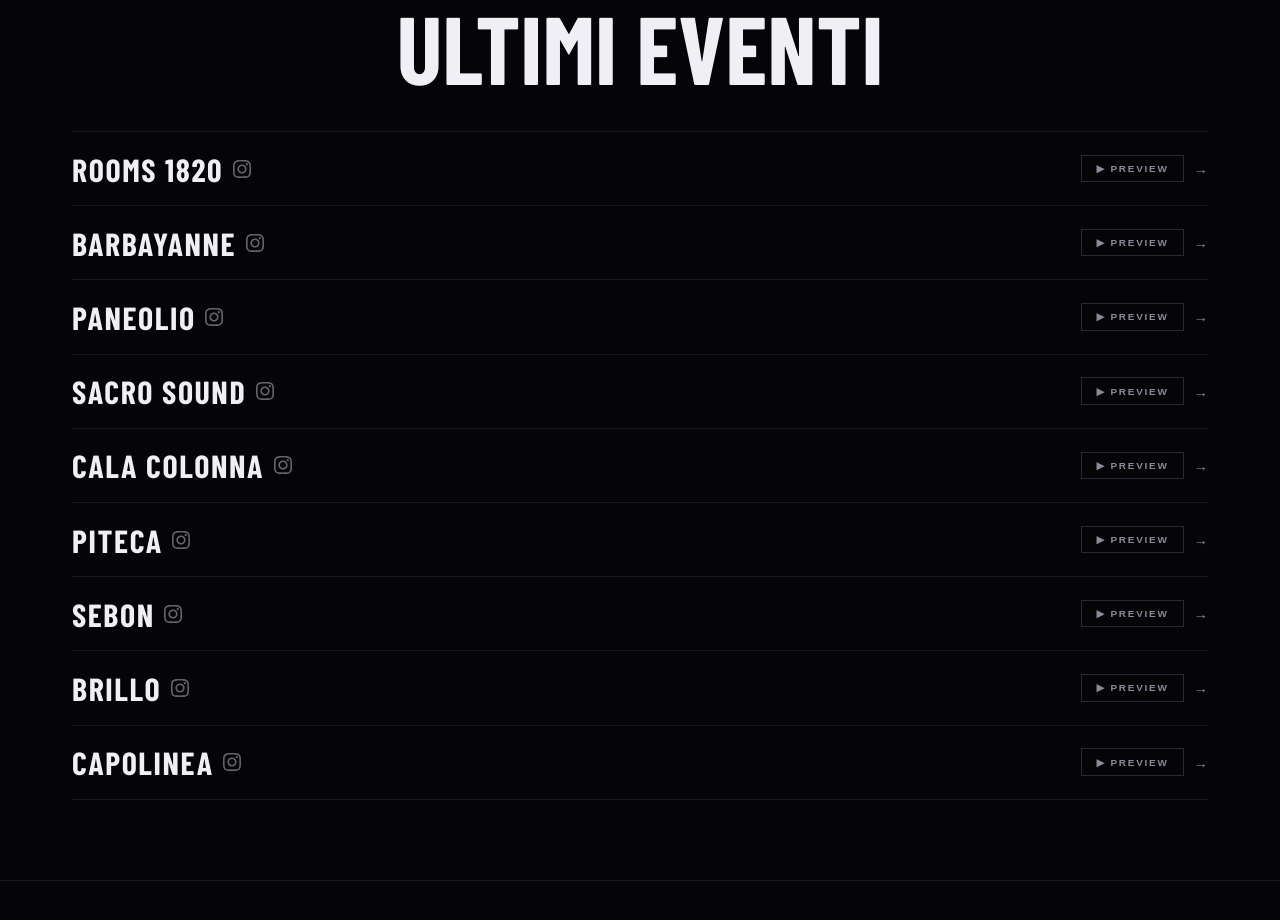
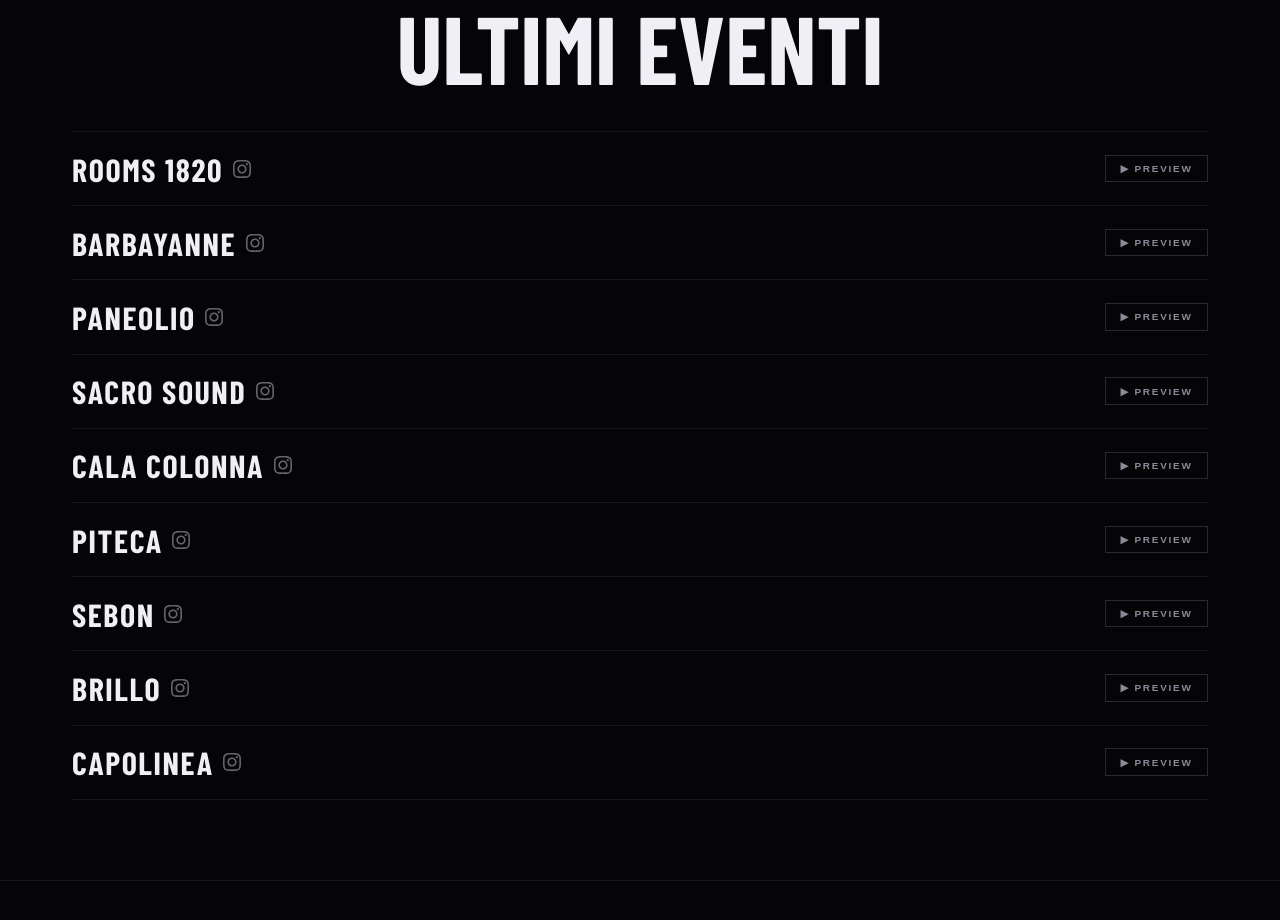
Before and after one commit to manuelcassett00/manuel-dj-website, a plain HTML site: page index.html in a window 1280 px wide. Shown: the part 1202-2122 px from the top of the page. Drawn offline with nearby package versions, Linux system fonts and the light colour scheme; a web font is replaced by a local one.

Commit message:
Remove arrows next to event Preview buttons
Co-Authored-By: Claude Opus 5.5 <noreply@anthropic.com>

```diff
--- a/index.html
+++ b/index.html
@@ -424,7 +424,6 @@
       </a>
       <div class="event-actions">
         <button class="event-preview-btn" onclick="openModal('https://www.youtube.com/embed/6ONoUfCQe6A?autoplay=1')">▶ Preview</button>
-        <span class="event-arrow">→</span>
       </div>
     </div>
 
@@ -435,7 +434,6 @@
       </a>
       <div class="event-actions">
         <button class="event-preview-btn" onclick="openModal('https://www.youtube.com/embed/YtyysKs3KrQ?autoplay=1')">▶ Preview</button>
-        <span class="event-arrow">→</span>
       </div>
     </div>
 
@@ -446,7 +444,6 @@
       </a>
       <div class="event-actions">
         <button class="event-preview-btn" onclick="openModal('https://www.youtube.com/embed/ugGOrEWxLfM?autoplay=1')">▶ Preview</button>
-        <span class="event-arrow">→</span>
       </div>
     </div>
 
@@ -457,7 +454,6 @@
       </a>
       <div class="event-actions">
         <button class="event-preview-btn" onclick="openModal('https://www.instagram.com/reel/DPoLBHxDI4f/embed')">▶ Preview</button>
-        <span class="event-arrow">→</span>
       </div>
     </div>
 
@@ -468,7 +464,6 @@
       </a>
       <div class="event-actions">
         <button class="event-preview-btn" onclick="openModal('https://www.youtube.com/embed/cFCGal_HuOE?autoplay=1')">▶ Preview</button>
-        <span class="event-arrow">→</span>
       </div>
     </div>
 
@@ -479,7 +474,6 @@
       </a>
       <div class="event-actions">
         <button class="event-preview-btn" onclick="openModal('https://www.youtube.com/embed/49ES5eoZRhY?autoplay=1')">▶ Preview</button>
-        <span class="event-arrow">→</span>
       </div>
     </div>
 
@@ -490,7 +484,6 @@
       </a>
       <div class="event-actions">
         <button class="event-preview-btn" onclick="openModal('https://www.youtube.com/embed/CWnyDDS3ODo?autoplay=1')">▶ Preview</button>
-        <span class="event-arrow">→</span>
       </div>
     </div>
 
@@ -501,7 +494,6 @@
       </a>
       <div class="event-actions">
         <button class="event-preview-btn" onclick="openModal('https://www.youtube.com/embed/s0CNsgqlXTk?autoplay=1')">▶ Preview</button>
-        <span class="event-arrow">→</span>
       </div>
     </div>
 
@@ -512,7 +504,6 @@
       </a>
       <div class="event-actions">
         <button class="event-preview-btn" onclick="openModal('https://www.youtube.com/embed/adHW94zPko0?autoplay=1')">▶ Preview</button>
-        <span class="event-arrow">→</span>
       </div>
     </div>
 
```
